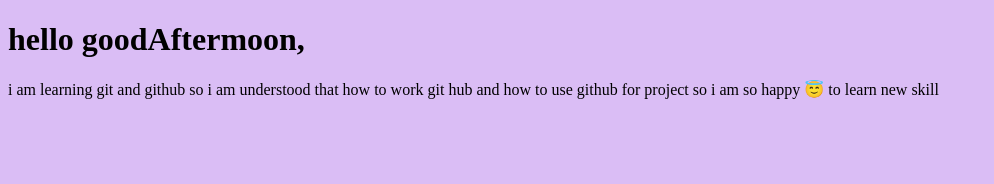
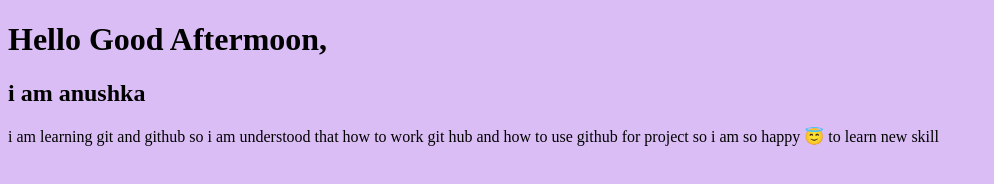
Before and after one commit to anushka2245/gitrepo, a plain HTML site: page index.html in a window 1280 px wide. Shown: the whole page, without its empty margins (0-994 px from the left). Drawn offline with Linux system fonts and the light colour scheme.

Commit message:
add another text

```diff
--- a/index.html
+++ b/index.html
@@ -11,7 +11,8 @@
     </style>
 </head>
 <body>
-    <header><h1>hello goodAftermoon,</h1></header>
+    <header><h1>Hello Good Aftermoon,</h1></header>
+    <h2>i am anushka</h2>
     <p>i am learning git and github so i am understood that how to work git hub and how to use github for project so i am so happy &#128519; to learn new skill</p>
 </body>
 </html>
```
